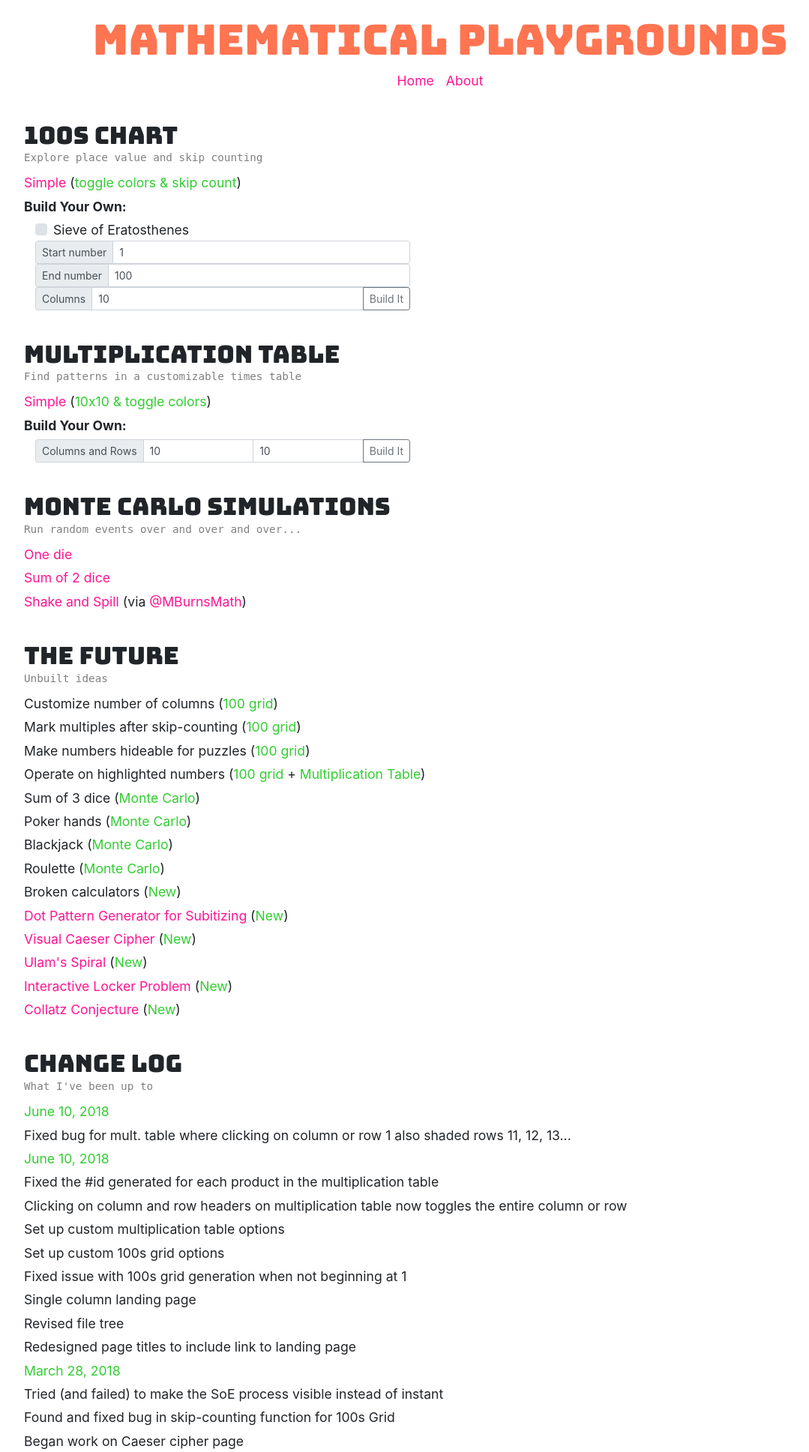
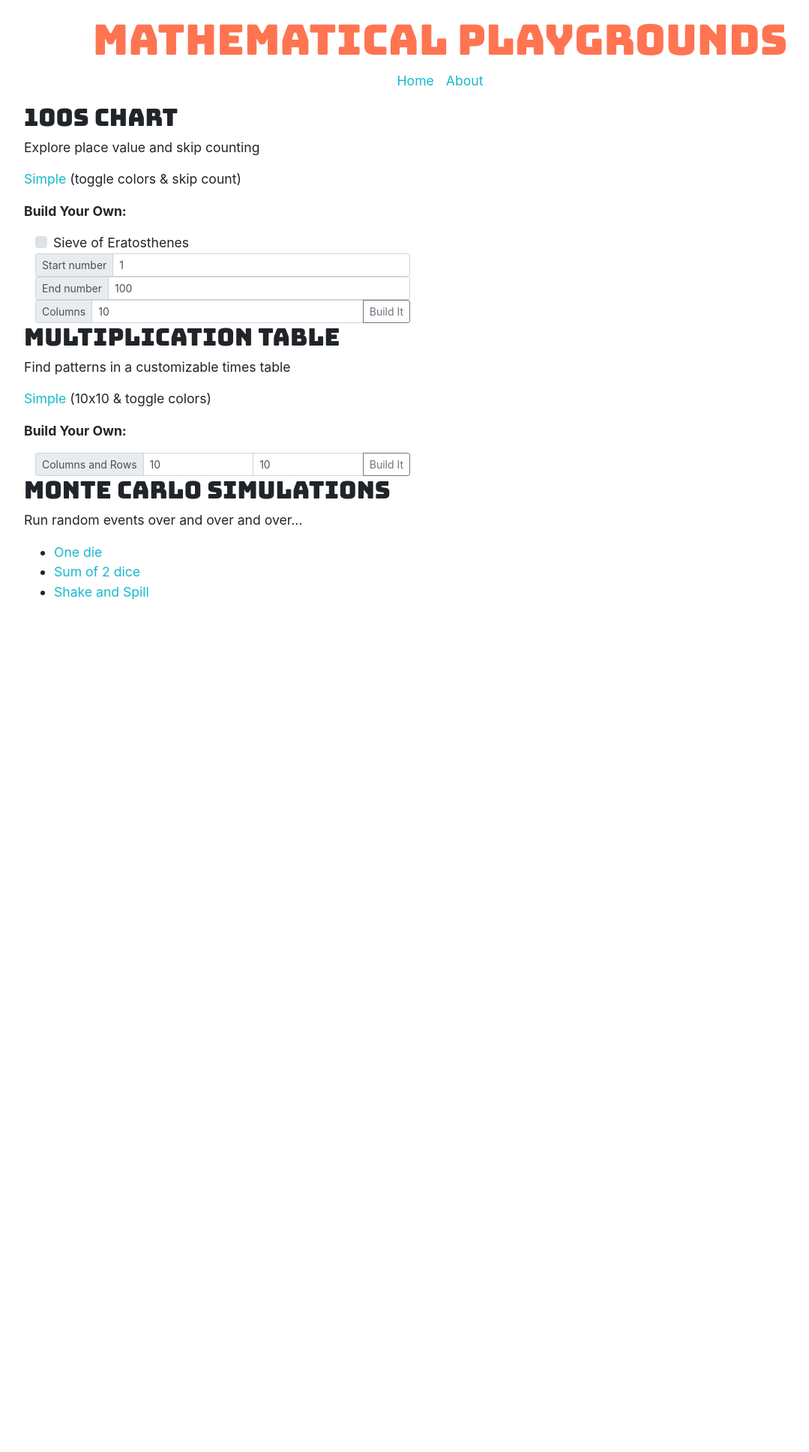
Before and after one commit to TylerAuer/math-tools, a PHP site: page /_site/index.html in a window 1280 px wide. Shown: the top 1937 px of the page at 75% size, without its empty margins (53-1132 px from the left). After the commit the page ends 800 px from the top, so only its background shows below. Run offline with PHP 8.4, Linux system fonts and the light colour scheme; some libraries are stand-ins or nearby versions.

```diff
--- a/_includes/header.html
+++ b/_includes/header.html
@@ -19,6 +19,8 @@
     </div>
 </header>
 <script>
+
+    // cycles the header through colors
     const colorCycle = [
         "rgb(255, 230, 0)",
         "rgb(92, 221, 41)",
--- a/_sass/main.scss
+++ b/_sass/main.scss
@@ -30,6 +30,10 @@ h6 {
   font-family: $hFont;
 }
 
+a {
+  color: $theme-blue;
+}
+
 //////////////////////////////////
 // Header
 //////////////////////////////////
--- a/_site/assets/css/index.css
+++ b/_site/assets/css/index.css
@@ -3,6 +3,8 @@
 html { font-family: "Open Sans", sans-serif; }
 
 h1, h2, h3, h4, h5, h6 { font-family: "Bungee", cursive; }
+
+a { color: #14bacc; }
 
 #header-title { color: #ff7451; transition-duration: 500ms; }
 
@@ -20,18 +22,6 @@ body { margin-top: 20px; font-size: 1.1em; }
 
 #mult-table-build-options { max-width: 500px; }
 
-a { color: deeppink; }
-
-a:hover { text-decoration: none; color: darkblue; font-weight: bolder; }
-
-h2 { margin-top: 40px; margin-bottom: 0px; }
-
-p { margin-bottom: 5px; }
-
-.accent-text { color: limegreen; font-size: 1em; }
-
-.description { font-family: monospace; color: grey; margin-top: 0px; margin-bottom: 10px; }
-
 .lead { color: dimgray; }
 
 /*# sourceMappingURL=index.css.map */
--- a/_site/index.html
+++ b/_site/index.html
@@ -50,6 +50,8 @@
     </div>
 </header>
 <script>
+
+    // cycles the header through colors
     const colorCycle = [
         "rgb(255, 230, 0)",
         "rgb(92, 221, 41)",
@@ -158,84 +160,43 @@
     Monte Carlo Simulations
   </h2>
   <p class="description">Run random events over and over and over...</p>
-    <p><a href="montecarlo/one_die.html">One die</a></p>
-    <p><a href="montecarlo/two_dice.html">Sum of 2 dice</a></p>
-    <p><a href="montecarlo/shake_and_spill.html">Shake and Spill</a> (via <a href="https://twitter.com/mburnsmath">@MBurnsMath</a>)</p>
+  <ul>
+    <li><a href="montecarlo/one_die.html">One die</a></li>
+    <li><a href="montecarlo/two_dice.html">Sum of 2 dice</a></li>
+    <li><a href="montecarlo/shake_and_spill.html">Shake and Spill</a></li>
+  </ul>
 
   <!--The Future-->
-    <h2>
+  <!-- <h2>
     The Future
   </h2>
   <p class="description">Unbuilt ideas</p>
-    <p>Customize number of columns (<span class="accent-text">100 grid</span>)</p>
-    <p>Mark multiples after skip-counting (<span class="accent-text">100 grid</span>)</p>
-    <p>Make numbers hideable for puzzles (<span class="accent-text">100 grid</span>)</p>
-    <p>Operate on highlighted numbers (<span class="accent-text">100 grid</span> + <span class="accent-text">Multiplication Table</span>)</p>
-    <p>Sum of 3 dice (<span class="accent-text">Monte Carlo</span>)</p>
-    <p>Poker hands (<span class="accent-text">Monte Carlo</span>)</p>
-    <p>Blackjack (<span class="accent-text">Monte Carlo</span>)</p>
-    <p>Roulette (<span class="accent-text">Monte Carlo</span>)</p>
-    <p>Broken calculators (<span class="accent-text">New</span>)</p>
-    <p><a href="https://www.google.com/search?q=subitizing+cards&amp;tbm=isch&amp;source=iu&amp;ictx=1&amp;fir=1E4oUwfIzjQ04M%253A%252CvvcKvruS3fjTIM%252C_&amp;usg=__N_iX8ooaSwIX-t6WAlQXkM3G5l4%3D&amp;sa=X&amp;ved=0ahUKEwj3-4DQqcfbAhUmiVQKHa3UA3UQ9QEIUDAH#imgrc=1E4oUwfIzjQ04M:">Dot Pattern Generator for Subitizing</a> (<span class="accent-text">New</span>)</p>
-    <p><a href="https://en.wikipedia.org/wiki/Caesar_cipher">Visual Caeser Cipher</a> (<span class="accent-text">New</span>)</p>
-    <p><a href="https://en.wikipedia.org/wiki/Ulam_spiral">Ulam's Spiral</a> (<span class="accent-text">New</span>)</p>
-    <p><a href="https://www.illustrativemathematics.org/content-standards/tasks/938">Interactive Locker Problem</a> (<span class="accent-text">New</span>)</p>
-    <p><a href="https://en.wikipedia.org/wiki/Collatz_conjecture">Collatz Conjecture</a> (<span class="accent-text">New</span>)</p>
-
-
-    <!-- Change Log -->
-    <h2>
-      Change Log
-    </h2>
-    <p class="description">What I've been up to</p>
-
-    <p class="accent-text">June 10, 2018</p>
-    <p>Fixed bug for mult. table where clicking on column or row 1 also shaded rows 11, 12, 13...</p>
-
-    <p class="accent-text">June 10, 2018</p>
-    <p>Fixed the #id generated for each product in the multiplication table</p>
-    <p>Clicking on column and row headers on multiplication table now toggles the entire column or row</p>
-    <p>Set up custom multiplication table options</p>
-    <p>Set up custom 100s grid options</p>
-    <p>Fixed issue with 100s grid generation when not beginning at 1</p>
-    <p>Single column landing page</p>
-    <p>Revised file tree</p>
-    <p>Redesigned page titles to include link to landing page</p>
-
-    <p class="accent-text">March 28, 2018</p>
-    <p>Tried (and failed) to make the SoE process visible instead of instant</p>
-    <p>Found and fixed bug in skip-counting function for 100s Grid</p>
-    <p>Began work on Caeser cipher page</p>
-
-    <p class="accent-text">March 27, 2018</p>
-    <p>Reorganized JS function parameters for 100s Chart</p>
-    <p>Created simple 100s chart page</p>
-    <p>Added new ideas to future</p>
-
-    <p class="accent-text">March 26, 2018</p>
-    <p>Improved mobile font styles</p>
-    <p>Added subtitle to interactive pages</p>
-    <p>Confirmed Google Analytics is functioning</p>
-
-    <p class="accent-text">March 22, 2018</p>
-    <p>Styled landing page</p>
-    <p>Migrated to play.mathfireworks.com</p>
-    <p>Installed Google Analytics</p>
-    <p>Converted HTML files to PHP</p>
-
-    <p class="accent-text">March 21, 2018</p>
-    <p>Built landing page</p>
-    <p>Built basic multiplication table template</p>
-    <p>Sieve of Eratosthenes working (without animation)</p>
-    <p>Responsive font for better mobile experience (needs more work)</p>
-    <p>Twitter social button</p>
-
-    <p class="accent-text">March 19, 2018</p>
-    <p>Built basic 100s chart</p>
-    <p>Made cells clickable</p>
-    <p>100s grid posted and <a href="https://twitter.com/MathFireworks/status/975936024953069569">shared</a> for feedback</p>
+  <ul>
+    <li>Mark multiples after skip-counting (<span class="accent-text">100 grid</span>)</li>
+    <li>Customize number of columns (<span class="accent-text">100 grid</span>)</li>
+    <li>Make numbers hideable for puzzles (<span class="accent-text">100 grid</span>)</li>
+    <li>Operate on highlighted numbers (<span class="accent-text">100 grid</span> + <span
+        class="accent-text">Multiplication Table</span>)</>
+    <li>Sum of 3 dice (<span class="accent-text">Monte Carlo</span>)</li>
+    <li>Poker hands (<span class="accent-text">Monte Carlo</span>)</li>
+    <li>Blackjack (<span class="accent-text">Monte Carlo</span>)</li>
+    <li>Roulette (<span class="accent-text">Monte Carlo</span>)</li>
+    <li>Broken calculators (<span class="accent-text">New</span>)</li>
+    <li><a
+        href="https://www.google.com/search?q=subitizing+cards&tbm=isch&source=iu&ictx=1&fir=1E4oUwfIzjQ04M%253A%252CvvcKvruS3fjTIM%252C_&usg=__N_iX8ooaSwIX-t6WAlQXkM3G5l4%3D&sa=X&ved=0ahUKEwj3-4DQqcfbAhUmiVQKHa3UA3UQ9QEIUDAH#imgrc=1E4oUwfIzjQ04M:">Dot
+        Pattern Generator for Subitizing
+      </a> (<span class="accent-text">New</span>)</li>
+    <li><a href="https://en.wikipedia.org/wiki/Caesar_cipher">Visual Caeser Cipher</a> (<span
+        class="accent-text">New</span>)</li>
+    <li><a href="https://en.wikipedia.org/wiki/Ulam_spiral">Ulam's Spiral</a> (<span class="accent-text">New</span>)
+    </li>
+    <li><a href="https://www.illustrativemathematics.org/content-standards/tasks/938">Interactive Locker Problem</a>
+      (<span class="accent-text">New</span>)</li>
+    <li><a href="https://en.wikipedia.org/wiki/Collatz_conjecture">Collatz Conjecture</a> (<span
+        class="accent-text">New</span>)</li>
+  </ul>
+</div> -->
 </div>
-
 
   </div>
 
--- a/assets/css/index.scss
+++ b/assets/css/index.scss
@@ -28,37 +28,6 @@ body {
   max-width: 500px;
 }
 
-a {
-  color: deeppink;
-}
-
-a:hover {
-  text-decoration: none;
-  color: darkblue;
-  font-weight: bolder;
-}
-
-h2 {
-  margin-top: 40px;
-  margin-bottom: 0px;
-}
-
-p {
-  margin-bottom: 5px;
-}
-
-.accent-text {
-  color: limegreen;
-  font-size: 1em;
-}
-
-.description {
-  font-family: monospace;
-  color: grey;
-  margin-top: 0px;
-  margin-bottom: 10px;
-}
-
 .lead {
   color: dimgray;
 }
```
Also changed, not shown: 2 other files. Lines whose indentation alone changed are shown as unchanged.
